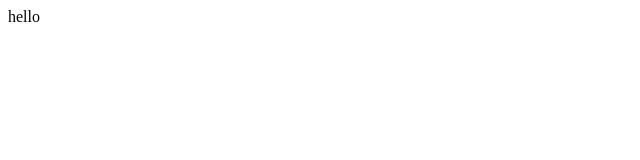
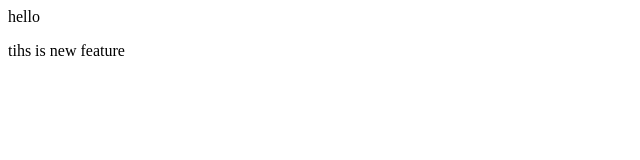
Before and after one commit to Anjalikhare99/localrepo, a plain HTML site: page index.html in a window 1280 px wide. Shown: the whole page, without its empty margins (0-640 px from the left). Drawn offline with Linux system fonts and the light colour scheme.

Commit message:
add new feature

```diff
--- a/index.html
+++ b/index.html
@@ -1 +1,2 @@
 <p>hello</p>
+<p>tihs is new feature</p>
```
